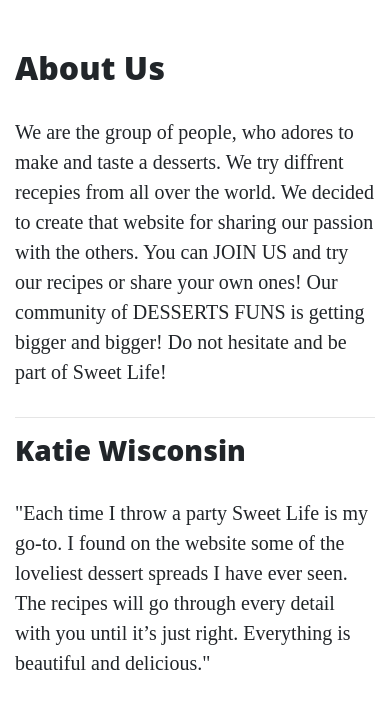
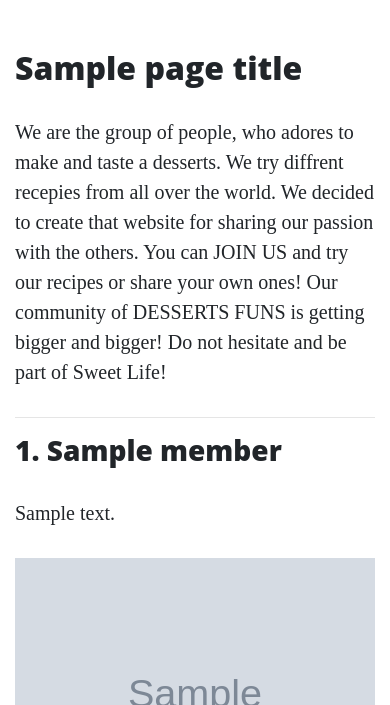
Before and after one commit to pawlean/MSP3-SweetLife, a Flask app: template templates/about.html in a window 390 px wide. Shown: the part 474-1179 px from the top of the page. Run offline with Flask 2, Linux system fonts and the light colour scheme; the template is opened without the code that fills it: most values are stand-ins (such as "Sample title", 1, 10 or a date in 2020); grey boxes marked "Sample" are stand-in pictures; some libraries are stand-ins or nearby versions.

Commit message:
Creating data folder with company.json file

```diff
--- a/app.py
+++ b/app.py
@@ -1,4 +1,5 @@
 import os
+import json
 from flask import Flask, render_template
 
 
@@ -12,17 +13,20 @@ def index():
 
 @app.route("/recipes")
 def recipes():
-    return render_template("recipes.html")
+    return render_template("recipes.html", page_title="Our Recipes")
 
 
 @app.route("/about")
 def about():
-    return render_template("about.html")
+    data = []
+    with open("data/company.json", "r") as json_data:
+        data = json.load(json_data)
+    return render_template("about.html", page_title="About Us", company=data)
 
 
 @app.route("/contact")
 def contact():
-    return render_template("contact.html")
+    return render_template("contact.html", page_title="Contact Us")
 
 
 if __name__ == "__main__":
--- a/templates/about.html
+++ b/templates/about.html
@@ -1,6 +1,7 @@
 {% extends "base.html" %}
 {% block content %}
-<h2>About Us</h2>
+
+    <h2>{{ page_title }}</h2>
     <p>We are the group of people, who adores to make and taste a desserts. We try diffrent recepies from all over the
     world. We decided to create that website for sharing our passion with the others. You can JOIN US and try our
     recipes
@@ -8,63 +9,41 @@
     Our community of DESSERTS FUNS is getting bigger and bigger!
     Do not hesitate and be part of Sweet Life!
     </p>
-<hr>
+    <hr class="featurette-divider">
+
+    {% for member in company %}
+
         <div class="row featurette">
+
+            {% if loop.index % 2 != 0 %}
+
                 <div class="col-md-7">
-        <h3>Katie Wisconsin</h3>
-        <p>"Each time I throw a party Sweet Life is my go-to. I found on the website some of the loveliest dessert
-            spreads I have ever seen.
-            The recipes will go through every detail with you until it’s just right. Everything is beautiful and
-            delicious."</p>
+                    <h3>{{ loop.index }}. {{ member.name }}</h3>
+                    <p>{{ member.description }}</p>
                 </div>
                 <div class="col-md-5">
-        <img src="https://images.unsplash.com/photo-1516465879621-ba68889551a7?ixid=MnwxMjA3fDB8MHxwaG90by1wYWdlfHx8fGVufDB8fHx8&ixlib=rb-1.2.1&auto=format&fit=crop&w=688&q=80" alt="woman1">
+                    <img src="{{ member.image_source }}" alt="woman1" class="featurette-image image-responsive">
                 </div>
-</div>
-<div class="row featurette">
+
+            {% else %}
+
                 <div class="col-md-5">
-        <img src="https://images.unsplash.com/photo-1588398076795-23a9f90bf1ff?ixid=MnwxMjA3fDB8MHxwaG90by1wYWdlfHx8fGVufDB8fHx8&ixlib=rb-1.2.1&auto=format&fit=crop&w=2787&q=80" alt="man1">
+                    <img src="{{ member.image_source }}" alt="woman1" class="featurette-image image-responsive">
                 </div>
                 <div class="col-md-7">
-        <h3>Emmanuel Borowski</h3>
-        <p>"Thank you sooooo much for the most delicious muffins!!!! They not only tasted out of this world
-            fabulous, they looked wonderful with the custom, hand made butterflies and dragonflies decorations!!!
-            When our families saw the them, they jokingly asked if we can have dessert first because they
-            remember all the previous wonderful desserts that I made for our birthday dinners!! We enjoyed every
-            bite!!!"</p>
+                    <h3>{{ loop.index }}. {{ member.name }}</h3>
+                    <p>{{ member.description }}</p>
                 </div>
+
+            {% endif %}
         </div>
-<div class="row featurette">
-    <div class="col-md-7">
-        <h3>Laura Knudsen</h3>
-        <p>"As soon as I brought out the cake to place on the table, my daughter ran right over. She was speechless
-            and it really took her breath away. I will never forger her facial expression, I could barely even make
-            out “Is this my cake?” My guests loved it as well, they even made a line to take pictures. The cake was
-            just so adorable and too pretty to cut. I really appreciate the time and effort :) THANKS SO MUCH SWEET
-            LIFE! :)</p>
-    </div>
-    <div class="col-md-5">
-        <img src="https://images.unsplash.com/photo-1521310137449-68ce7d967620?ixid=MnwxMjA3fDB8MHxwaG90by1wYWdlfHx8fGVufDB8fHx8&ixlib=rb-1.2.1&auto=format&fit=crop&w=687&q=80" alt="woman2">
-    </div>
-</div>
-<div class="row featurette">
-    <div class="col-md-5">
-        <img src="https://images.unsplash.com/photo-1520330570844-2b3dae5b3d42?ixid=MnwxMjA3fDB8MHxwaG90by1wYWdlfHx8fGVufDB8fHx8&ixlib=rb-1.2.1&auto=format&fit=crop&w=687&q=80" alt="man2">
-    </div>
-    <div class="col-md-7">
-        <h3>Hennry Bigtoe</h3>
-        <p>"Where do I begin? Do I call or go anywhere else? Never! Sweet Life is my baking goddess. What would I do
-            without all of you guys? Seriously, I have been so blessed by testing your cookies, cakes and muffins.”</p>
-    </div>
-</div>
-<div class="row featurette">
-    <div class="col-md-7">
-        <h3>Anita Krakowski</h3>
-        <p>"I just had to tell you how much I LOVED your cookies. I am a cookie lover, and yours were the ABSOLUTE BEST
-            I’ve ever had. I could make them every day. Really...THE BEST EVER!”</p>
-    </div>
-    <div class="col-md-5">
-        <img src="https://images.unsplash.com/photo-1601569747662-60a1415d9fc0?ixid=MnwxMjA3fDB8MHxwaG90by1wYWdlfHx8fGVufDB8fHx8&ixlib=rb-1.2.1&auto=format&fit=crop&w=687&q=80" alt="woman3">
-    </div>
-</div>
+
+        {% if loop.index != loop.length %}
+
+            <hr class="featurette-divider">
+
+        {% endif %}
+
+    {% endfor %}
+
 {% endblock %}
--- a/templates/base.html
+++ b/templates/base.html
@@ -12,7 +12,7 @@
 <body>
     <nav class="navbar navbar-expand-lg navbar-light fixed-top" id="mainNav">
 		<div class="container">
-			<a class="navbar-brand" href="{{ url_for('index') }}"></a>
+			<a class="navbar-brand" href="{{ url_for('index') }}">Sweet Life</a>
 			<button class="navbar-toggler navbar-toggler-right" type="button" data-toggle="collapse" data-target="#navbarResponsive" aria-controls="navbarResponsive" aria-expanded="false" aria-label="Toggle navigation">
 	        Menu
 	        <i class="fas fa-bars"></i>
--- a/templates/contact.html
+++ b/templates/contact.html
@@ -1,4 +1,4 @@
 {% extends "base.html" %}
 {% block content %}
-    <h2>Contact Us!</h2>
+    <h2>{{ page_title }}</h2>
 {% endblock %}
--- a/templates/recipes.html
+++ b/templates/recipes.html
@@ -1,4 +1,4 @@
 {% extends "base.html" %}
 {% block content %}
-    <h2>Recepies</h2>
+    <h2>{{ page_title }}</h2>
 {% endblock %}
```
Also changed, not shown: data/company.json (added, +27 -0 lines). Lines whose indentation alone changed are shown as unchanged.
